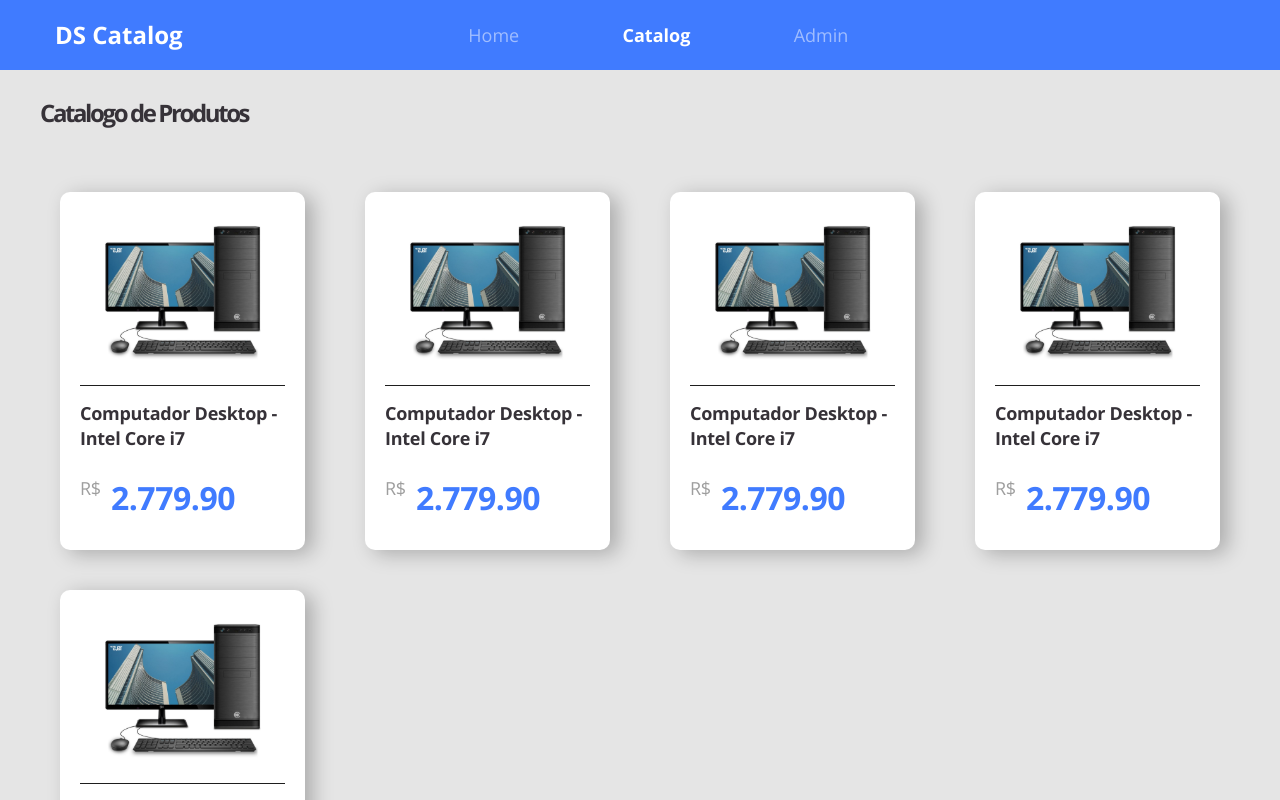
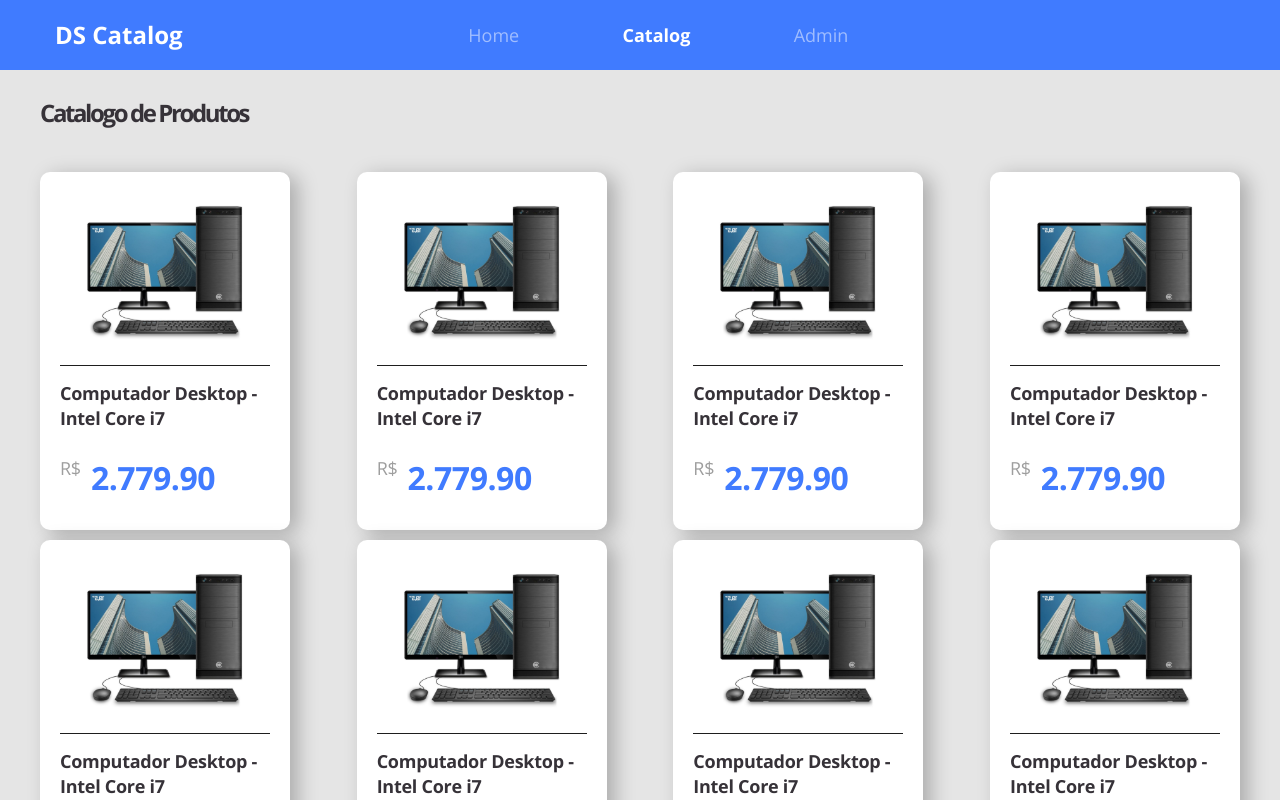
Before and after one commit to CarlosGenuino/ds-catalog-front, a React (Create React App) app: page /catalog in a window 1280 px wide. Shown: the top 800 px of the page. Built offline with nearby package versions, Linux system fonts and the light colour scheme.

Commit message:
Mudando a distribuição de layout dos cards

```diff
--- a/src/core/components/ProductCard/styles.scss
+++ b/src/core/components/ProductCard/styles.scss
@@ -1,11 +1,9 @@
 .product-card {
     text-align: center;
-    width: 245px;
     padding-top: 20px;
     padding-left: 20px;
     padding-right: 20px;
     padding-bottom: 30px;
-    margin: 20px
 }
 
 .product-info {
--- a/src/pages/Catalog/index.tsx
+++ b/src/pages/Catalog/index.tsx
@@ -12,7 +12,9 @@
             <ProductCard/>
             <ProductCard/>
             <ProductCard/>
-
+            <ProductCard/>
+            <ProductCard/>
+            <ProductCard/>
         </div>
 
     </div>
--- a/src/pages/Catalog/styles.scss
+++ b/src/pages/Catalog/styles.scss
@@ -12,9 +12,12 @@
 
 .catalog-products {
     margin-top: 43px;
-    display: flex;
-    flex-wrap: wrap;
+    display: grid;
+    grid-template-columns: repeat(auto-fill, 250px);
+    grid-gap: 10px 30px;
     justify-content: space-between;
-    flex-direction: row;
+    // display: flex;
+    // flex-wrap: wrap;
+    // flex-direction: row;
 
 }
```
